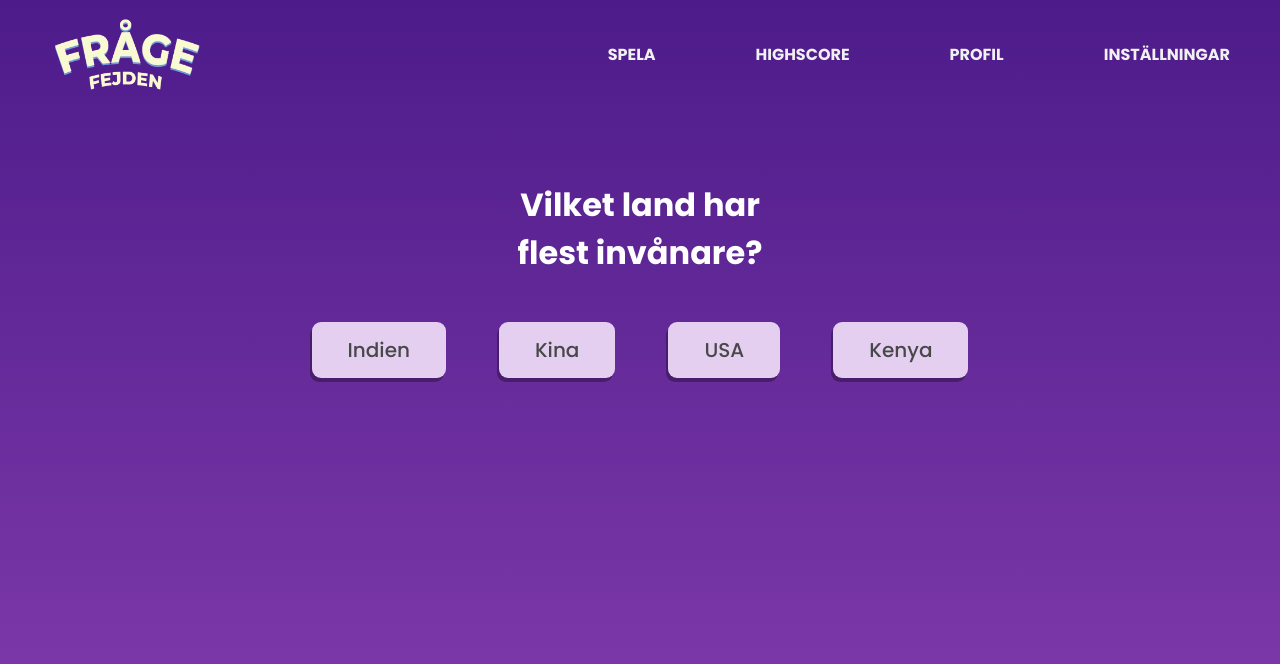
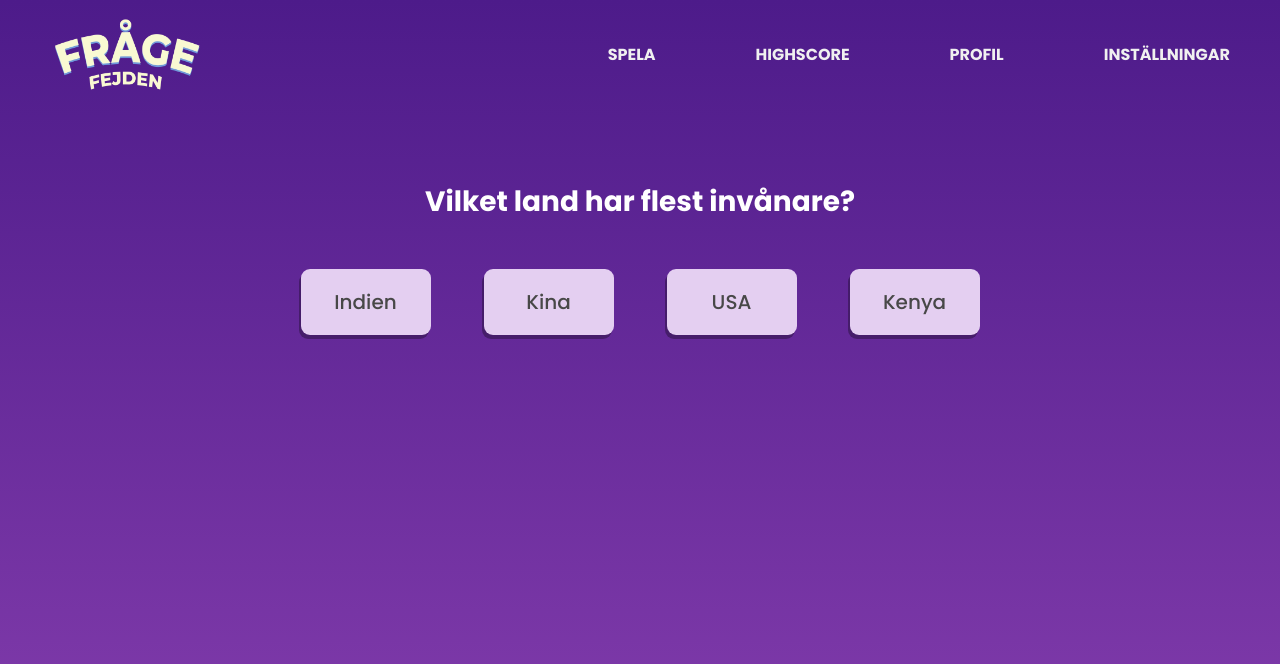
Before and after one commit to visceral89/Agil-Grupp-2, a Vue app: page /game/1 in a window 1280 px wide. Shown: the top 664 px of the page. Built offline with nearby package versions, Linux system fonts and the light colour scheme.

Commit message:
fortsättn. med layout och storlek av knappar

```diff
--- a/src/views/ChosenQuestion.vue
+++ b/src/views/ChosenQuestion.vue
@@ -64,15 +64,17 @@ export default {
 
 <style scoped>
   .question-wrapper {
-    width: 270px;
+    width: fit-content;
+    max-width: 80vw;
     margin: auto;
   }
   h2 {
     margin-top: 72px;
+    margin-bottom: 20px;
     color: #FFF;
     text-align: center;
     font-family: Poppins;
-    font-size: 32px;
+    font-size: 28px;
     font-style: normal;
     font-weight: 700;
     line-height: normal;
@@ -84,11 +86,17 @@ export default {
     gap: 30px 53px;
     width: 100%;
     padding: 18px 0;
-    margin: auto;
+    margin-top: 28px;
   }
   .answer-choice {
-    max-width: fit-content;
-    padding: 13px 36px;
+    display: flex;
+    align-items: center;
+    justify-content: center;
+    text-align: center;
+    width: 130px;
+    height: 66px;
+    word-wrap: break-word;
+    white-space: normal;
     border-radius: 9px;
     background-color: var(--color-card-background);
     box-shadow: -2px 4px 0px 0px rgba(0, 0, 0, 0.30);
@@ -99,6 +107,8 @@ export default {
     }
   }
   span {
+    width: 110px;
+    padding: 10px;
     color: #484848;
     font-family: Poppins;
     font-size: 20px;
```
